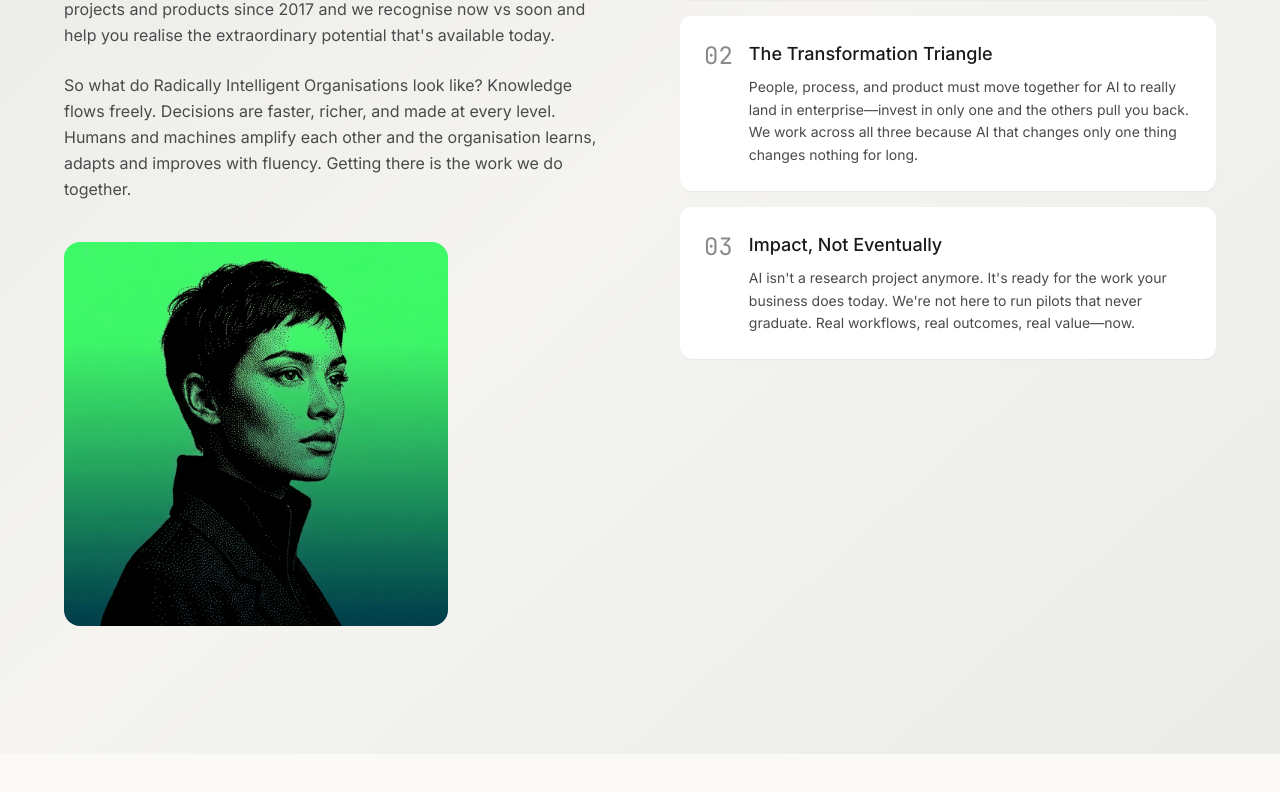
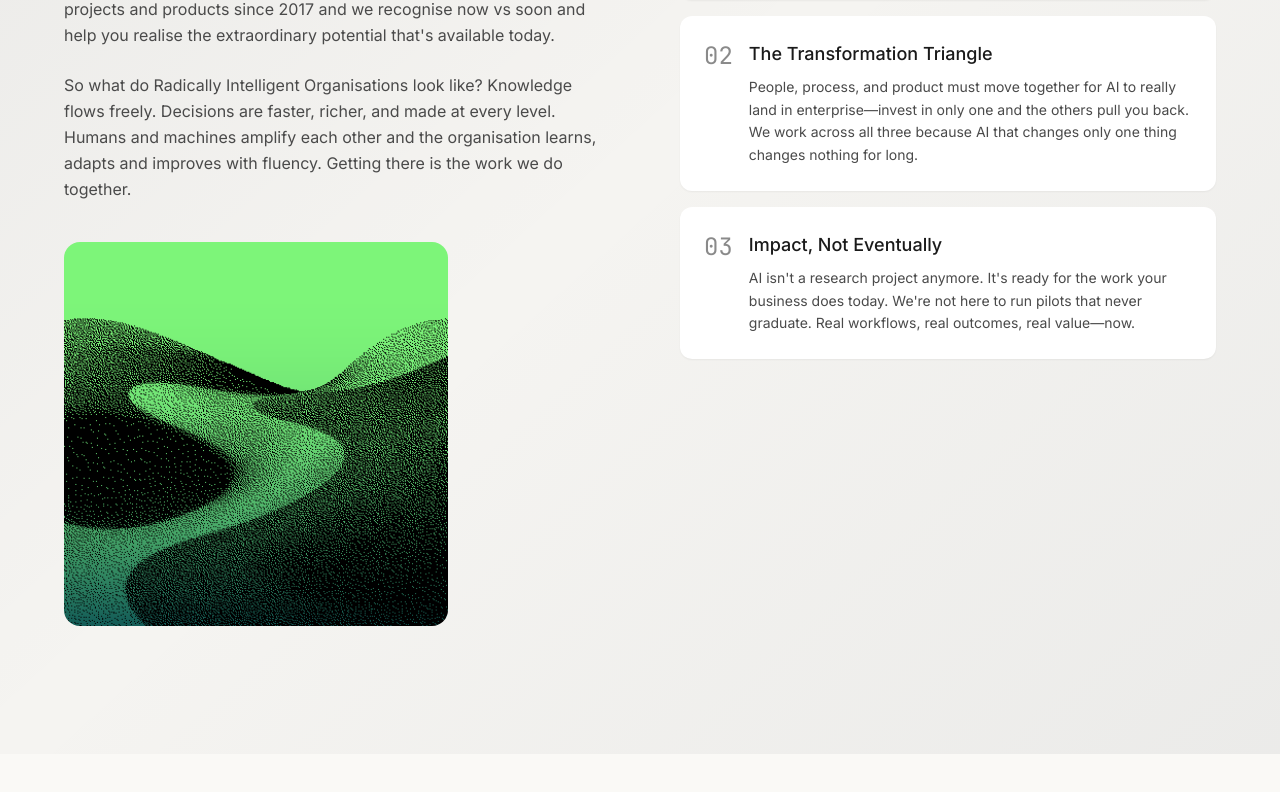
Before and after one commit to m37daveking/ri-web, a Next.js app: page /philosophy in a window 1280 px wide. Shown: the part 406-1198 px from the top of the page. Built offline with nearby package versions, Linux system fonts and the light colour scheme.

Commit message:
Use path image on Philosophy page

```diff
--- a/src/app/philosophy/page.tsx
+++ b/src/app/philosophy/page.tsx
@@ -81,7 +81,7 @@ export default function PhilosophyPage() {
               >
                 <div className="rounded-2xl overflow-hidden max-w-sm">
                   <Image
-                    src="/images/womangreen.jpg"
+                    src="/images/path-02_01.png"
                     alt="AI Transformation"
                     width={280}
                     height={350}
```
